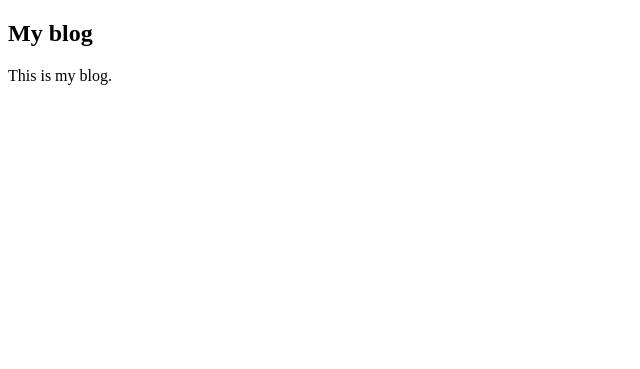
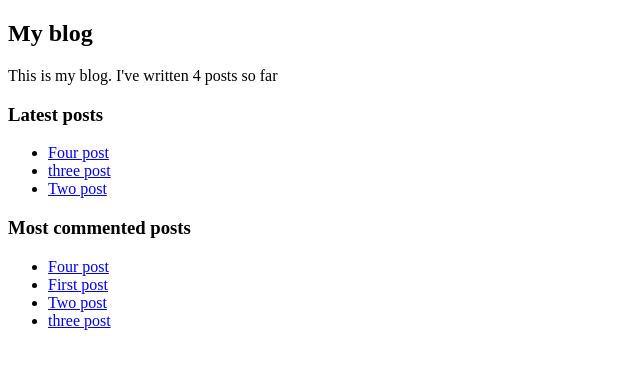
Before and after one commit to Limbreaker/MyBlog, a Django app: template templates/base.html in a window 1280 px wide. Shown: the top 369 px of the page, without its empty margins (0-640 px from the left). Run offline with Django 3.2, Linux system fonts and the light colour scheme; the template is opened without the code that fills it, so the values that code supplies are empty; data comes from the database, SQL or seed files in the repository; both versions use the stored data as it was after the commit.

Commit message:
add tag-system and user-template

```diff
--- a/MyBlog/settings.py
+++ b/MyBlog/settings.py
@@ -35,7 +35,8 @@ INSTALLED_APPS = [
     'django.contrib.sessions',
     'django.contrib.messages',
     'django.contrib.staticfiles',
-    'blog.apps.BlogConfig'
+    'blog.apps.BlogConfig',
+    'taggit'
 ]
 
 MIDDLEWARE = [
--- a/MyBlog/urls.py
+++ b/MyBlog/urls.py
@@ -18,5 +18,5 @@ from django.urls import path, include
 
 urlpatterns = [
     path('admin/', admin.site.urls),
-    path('blog/', include('blog.urls', namespace='blog')),
+    path('main/', include('blog.urls', namespace='blog')),
 ]
--- a/blog/models.py
+++ b/blog/models.py
@@ -2,6 +2,7 @@ from django.db import models
 from django.utils import timezone
 from django.contrib.auth.models import User
 from django.urls import reverse
+from taggit.managers import TaggableManager
 
 
 class PublishedManager(models.Manager):
@@ -40,6 +41,7 @@ class Post(models.Model):
                            self.publish.day,
                            self.slug
                        ])
+    tags = TaggableManager()
 
 
 class Comment(models.Model):
--- /dev/null
+++ b/blog/templatetags/blog_tags.py
@@ -0,0 +1,22 @@
+from django import template
+from django.db.models import Count
+
+from ..models import Post
+
+register = template.Library()
+
+
+@register.simple_tag
+def total_posts():
+    return Post.published.count()
+
+
+@register.inclusion_tag('post/latest_posts.html')
+def show_latest_posts(count=5):
+    latest_post = Post.published.order_by('-publish')[:count]
+    return {'latest_posts': latest_post}
+
+
+@register.simple_tag
+def get_most_commented_posts(count=5):
+    return Post.published.annotate(total_comments=Count('comments')).order_by('-total_comments')[:count]
--- a/blog/urls.py
+++ b/blog/urls.py
@@ -4,9 +4,10 @@ from . import views
 app_name = 'blog'
 
 urlpatterns = [
-    # path('', views.post_list, name='post_list'),
-    path('', views.PostListView.as_view(), name='post_list'),
+    path('', views.post_list, name='post_list'),
+    # path('', views.PostListView.as_view(), name='post_list'),
     path('<int:year>/<int:month>/<int:day>/<slug:post>/',
          views.post_detail, name='post_detail'),
-    path('<int:post_id>/share/', views.post_share, name='post_share')
+    path('<int:post_id>/share/', views.post_share, name='post_share'),
+    path('tag/<slug:tag_slug>', views.post_list, name='post_list_by_tag')
 ]
--- a/templates/base.html
+++ b/templates/base.html
@@ -1,3 +1,4 @@
+{% load blog_tags %}
 {% load static %}
 <!DOCTYPE html>
 <html>
@@ -12,7 +13,18 @@
     </div>
     <div id="sidebar">
         <h2>My blog</h2>
-        <p>This is my blog.</p>
+        <p>This is my blog. I've written {% total_posts %} posts so far</p>
+        <h3>Latest posts</h3>
+            {% show_latest_posts 3 %}
+        <h3>Most commented posts</h3>
+            {% get_most_commented_posts as most_commented_posts %}
+                <ul>
+                    {% for post in most_commented_posts %}
+                        <li>
+                            <a href="{{ post.get_absolute_url }}">{{ post.title }}</a>
+                        </li>
+                    {% endfor %}
+                </ul>
     </div>
 </body>
 </html>
--- /dev/null
+++ b/templates/post/latest_posts.html
@@ -0,0 +1,7 @@
+<ul>
+    {% for post in latest_posts %}
+        <li>
+            <a href="{{ post.get_absolute_url }}">{{ post.title }}</a>
+        </li>
+    {% endfor %}
+</ul>
```
Also changed, not shown: blog/views.py (+14 -4 lines), templates/post/detail.html (+9 -0 lines), templates/post/list.html (+9 -1 lines), blog/templatetags/__init__.py (added), db.sqlite3.
